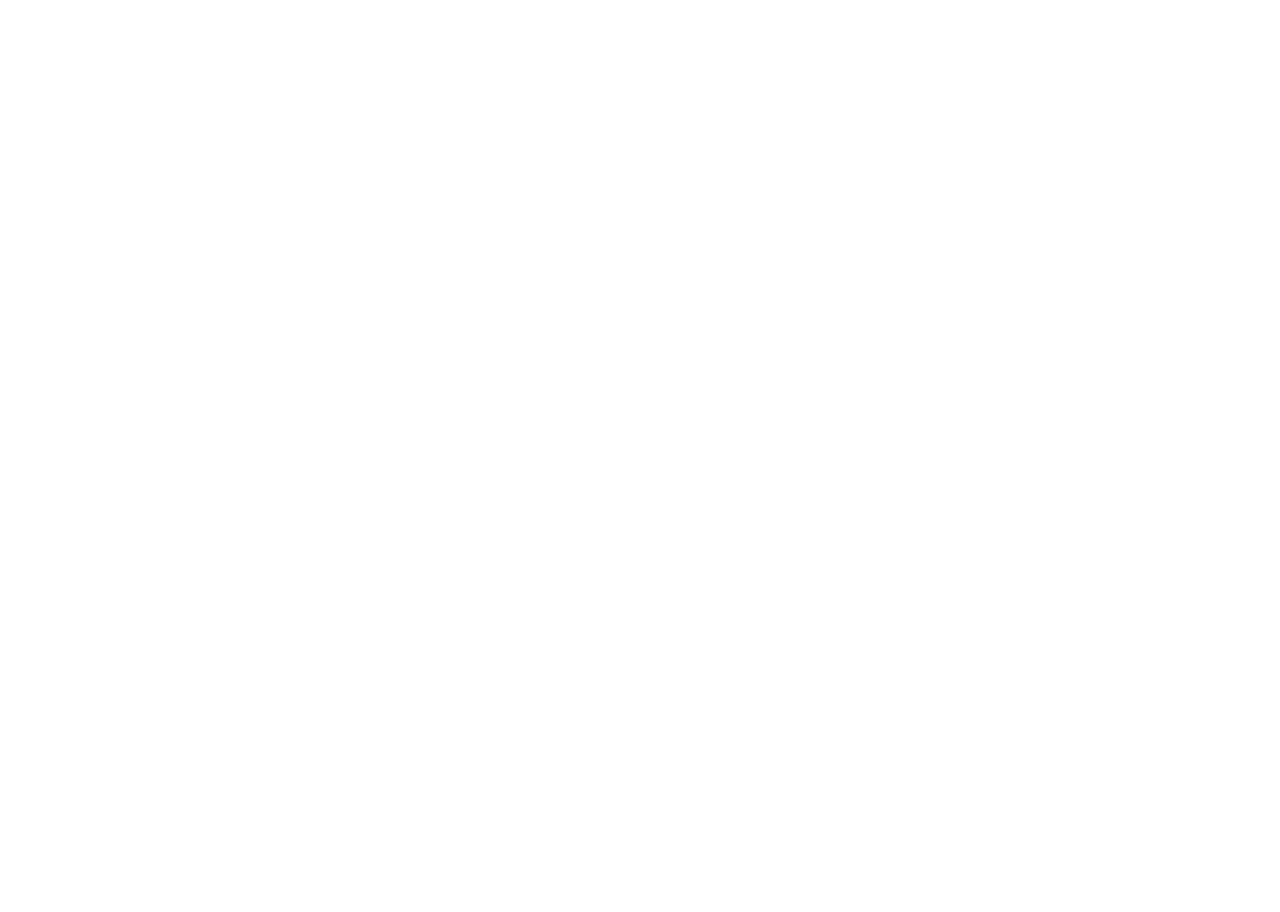
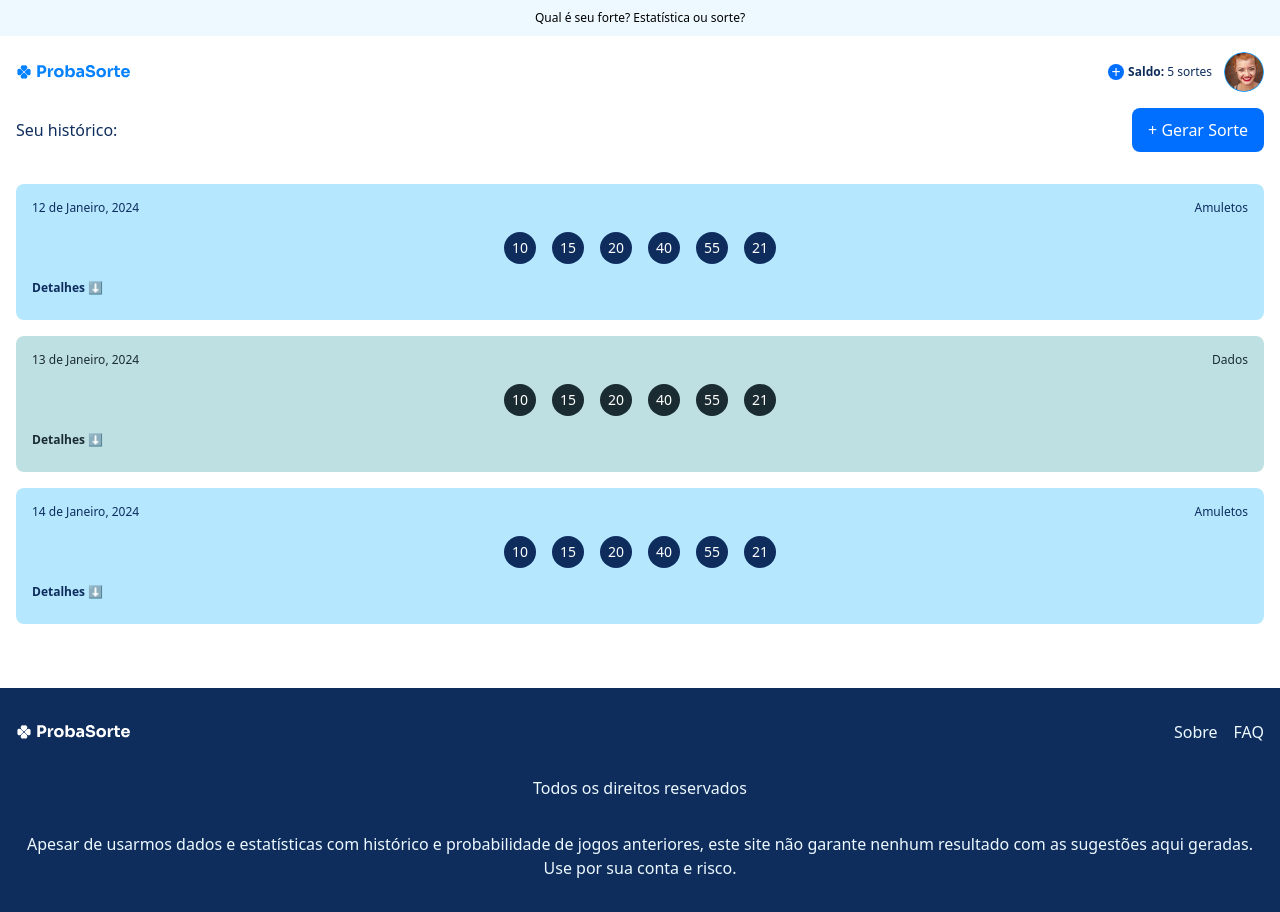
Before and after one commit to Hackathon-Luck-or-Misfortune/ProbaSorte, a React (Create React App) app: page /dashboard in a window 1280 px wide. Before the commit this address had no page. Before the commit the page ends 800 px from the top, so only its background shows below. Built offline with nearby package versions, Linux system fonts and the light colour scheme.

Commit message:
Feature: start creating dashboard page

```diff
--- a/src/Routes.js
+++ b/src/Routes.js
@@ -3,6 +3,7 @@
 import About from './pages/About';
 import Login from './pages/Login';
 import Register from './pages/Register';
+import Dashboard from './pages/Dashboard';
 
 export default function Routes() {
   return (
@@ -12,6 +13,7 @@
         <Route path="/sobre" Component={About} />
         <Route path="/login" Component={Login} />
         <Route path="/register" Component={Register} />
+        <Route path="/dashboard" Component={Dashboard} />
       </Switch>
     </div>
   );
--- /dev/null
+++ b/src/pages/Dashboard/components/LuckCard/index.js
@@ -0,0 +1,67 @@
+import PropTypes from 'prop-types';
+import { useState } from 'react';
+
+export default function LuckCard({ date, luckType, numbers, amulets }) {
+  const [openAmulets, setOpenAmulets] = useState(false);
+
+  function handleOpenAmulets() {
+    setOpenAmulets(!openAmulets);
+  }
+
+  const style = {
+    bg: {
+      light: luckType === 'Amuletos' ? 'bg-blue_light' : 'bg-green_light',
+      dark: luckType === 'Amuletos' ? 'bg-blue_dark' : 'bg-green_dark',
+    },
+    text: {
+      light: luckType === 'Amuletos' ? 'text-blue_light' : 'text-green_light',
+      dark: luckType === 'Amuletos' ? 'text-blue_dark' : 'text-green_dark',
+    },
+  };
+
+  return (
+    <li
+      className={`${style.bg.light} ${style.text.dark} rounded-lg p-4 flex flex-col items-center gap-4`}
+    >
+      <div className="flex justify-between w-full">
+        <span className="text-xs">{date}</span>
+        <span className="text-xs">{luckType}</span>
+      </div>
+      <ul className="flex gap-4">
+        {numbers.map((number) => (
+          <li
+            key={number}
+            className={`${style.bg.dark} w-8 h-8 rounded-full flex justify-center items-center text-white text-sm`}
+          >
+            {number}
+          </li>
+        ))}
+      </ul>
+
+      <div className="w-full">
+        <button
+          type="button"
+          onClick={handleOpenAmulets}
+          className="block text-xs font-bold mb-2"
+        >
+          Detalhes ⬇
+        </button>
+        {openAmulets && (
+          <ul className="w-full flex flex-wrap gap-2.5 text-xs">
+            {amulets.map((amulet) => (
+              <li key={amulet}>{amulet}</li>
+            ))}
+          </ul>
+        )}
+      </div>
+    </li>
+  );
+}
+
+LuckCard.propTypes = {
+  date: PropTypes.string.isRequired,
+  luckType: PropTypes.string.isRequired,
+  numbers: PropTypes.arrayOf(PropTypes.number).isRequired,
+  amulets: PropTypes.arrayOf(PropTypes.string).isRequired,
+};
+// theme: PropTypes.string.isRequired,
--- /dev/null
+++ b/src/pages/Dashboard/index.js
@@ -0,0 +1,104 @@
+import blueLogo from '../../assets/logo/logo-blue.svg';
+import avatarImg from '../../assets/images/Avatar.png';
+import Footer from '../../components/Footer';
+import Slogan from '../../components/Slogan';
+import LuckCard from './components/LuckCard';
+
+const Luckys = [
+  {
+    id: 1,
+    date: '12 de Janeiro, 2024',
+    luckType: 'Amuletos',
+    numbers: [10, 15, 20, 40, 55, 21],
+    amulets: [
+      'Palavra 1',
+      'Palavra 2',
+      'Palavra 3',
+      'Palavra 4',
+      'Palavra 5',
+      'Palavra 6',
+    ],
+  },
+  {
+    id: 2,
+    date: '13 de Janeiro, 2024',
+    luckType: 'Dados',
+    numbers: [10, 15, 20, 40, 55, 21],
+    amulets: [
+      'Palavra 1',
+      'Palavra 2',
+      'Palavra 3',
+      'Palavra 4',
+      'Palavra 5',
+      'Palavra 6',
+    ],
+  },
+  {
+    id: 3,
+    date: '14 de Janeiro, 2024',
+    luckType: 'Amuletos',
+    numbers: [10, 15, 20, 40, 55, 21],
+    amulets: [
+      'Palavra 1',
+      'Palavra 2',
+      'Palavra 3',
+      'Palavra 4',
+      'Palavra 5',
+      'Palavra 6',
+    ],
+  },
+];
+
+export default function Dashboard() {
+  return (
+    <>
+      <Slogan />
+      <div className="flex justify-between items-center px-4 py-4 bg-white">
+        <a href="/" className="w-fit">
+          <img src={blueLogo} alt="Logo azul da ProbaSorte" />
+        </a>
+        <div className="flex items-center gap-1">
+          <button
+            type="button"
+            className="bg-blue_main w-4 h-4 flex items-center justify-center text-white p-1 rounded-lg"
+          >
+            +
+          </button>
+          <span className="text-blue_dark text-xs">
+            <strong>Saldo: </strong>5 sortes
+          </span>
+          <img
+            src={avatarImg}
+            alt="Avatar do usuário"
+            width="45"
+            height="45"
+            className="rounded-full w-10 ml-2"
+          />
+        </div>
+      </div>
+      <div className="w-full px-4 flex flex-col gap-8 mb-16">
+        <div className="w-full flex justify-between items-center">
+          <h3 className="text-blue_dark">Seu histórico:</h3>
+          <button
+            type="button"
+            className="bg-blue_main text-white px-4 py-2.5 rounded-lg"
+          >
+            + Gerar Sorte
+          </button>
+        </div>
+        <ul className="flex flex-col gap-4">
+          {Luckys.map((lucky) => (
+            <LuckCard
+              key={lucky.id}
+              amulets={lucky.amulets}
+              date={lucky.date}
+              luckType={lucky.luckType}
+              numbers={lucky.numbers}
+            />
+          ))}
+        </ul>
+      </div>
+      <Footer />
+    </>
+  );
+}
--- a/tailwind.config.js
+++ b/tailwind.config.js
@@ -9,8 +9,11 @@
     extend: {
       colors: {
         blue_lightest: '#EDF9FF',
+        blue_light: '#B5E7FF',
         blue_dark: '#0E2D5D',
         blue_main: '#006EFF',
+        green_light: '#BFE0E2',
+        green_dark: '#1A2C32',
         orange: '#FF920A',
         white_background: '#FFFFFF',
       },
```
Also changed, not shown: src/assets/images/Avatar.png (added), src/pages/Dashboard/Amulets/index.js (added).
